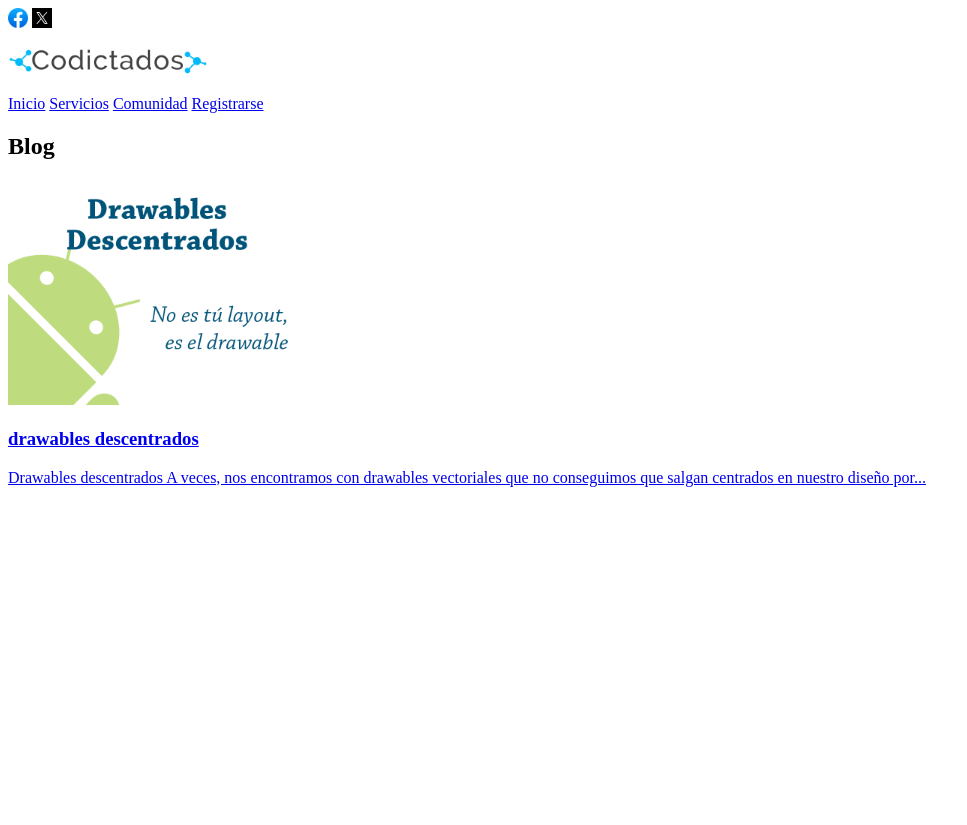
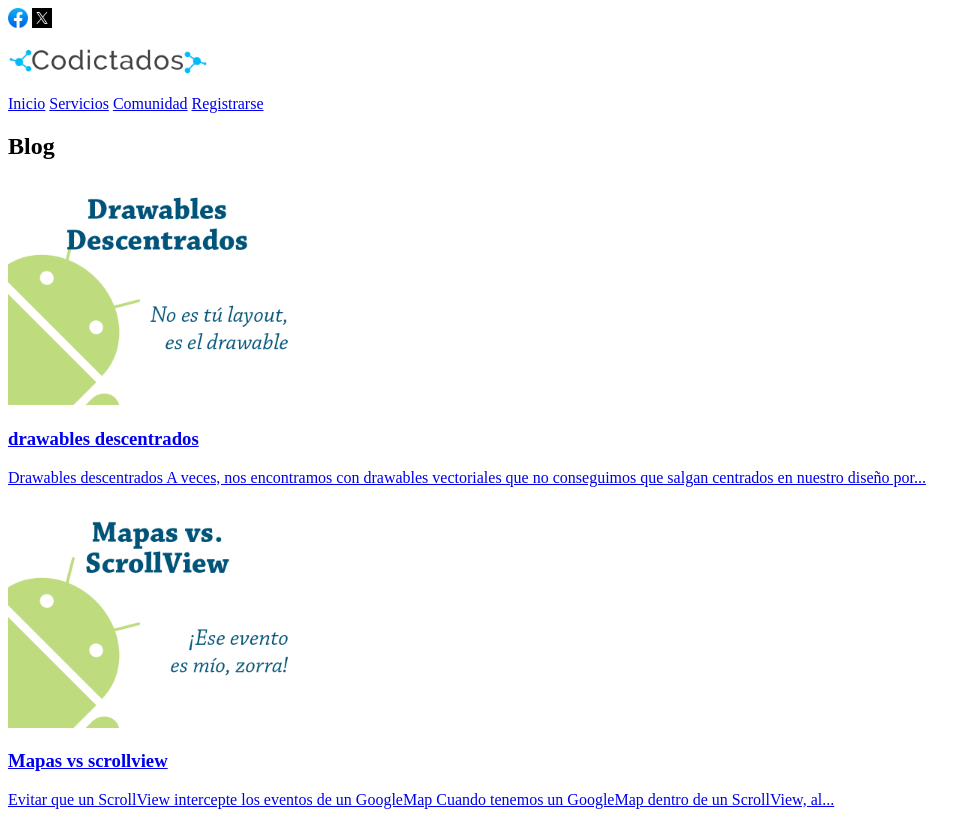
Before and after one commit to Andrea-GV/ejercicio1-web, a plain HTML site: page index.html in a window 1280 px wide. Shown: the whole page, without its empty margins (0-967 px from the left). Before the commit the page ends 800 px from the top, so only its background shows below. Drawn offline with Linux system fonts and the light colour scheme.

Commit message:
add div scroll

```diff
--- a/index.html
+++ b/index.html
@@ -27,6 +27,12 @@
             <h3>drawables descentrados</h3>
             <p>Drawables descentrados A veces, nos encontramos con drawables vectoriales que no conseguimos que salgan centrados en nuestro diseño por...</p></a>
         </div>
+        <div>
+            <a href="https://codictados.com/scrollview-intercepta-eventos-de-googlemap/"><img width="300px/600px" src="./imagenes/mapas.png" alt="mapas-vs-scroll">
+            <h3>Mapas vs scrollview</h3>
+            <p>Evitar que un ScrollView intercepte los eventos de un GoogleMap Cuando tenemos un GoogleMap dentro de un ScrollView, al...</p>
+            </a>
+        </div>
         </main>
 
     </header>
```
